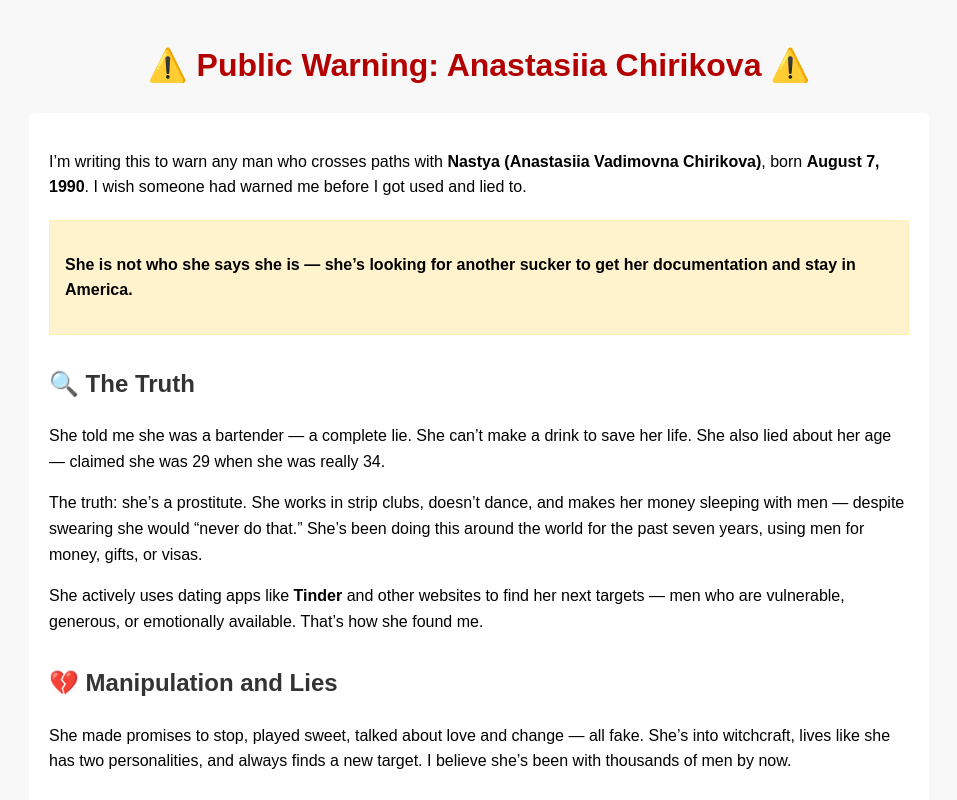
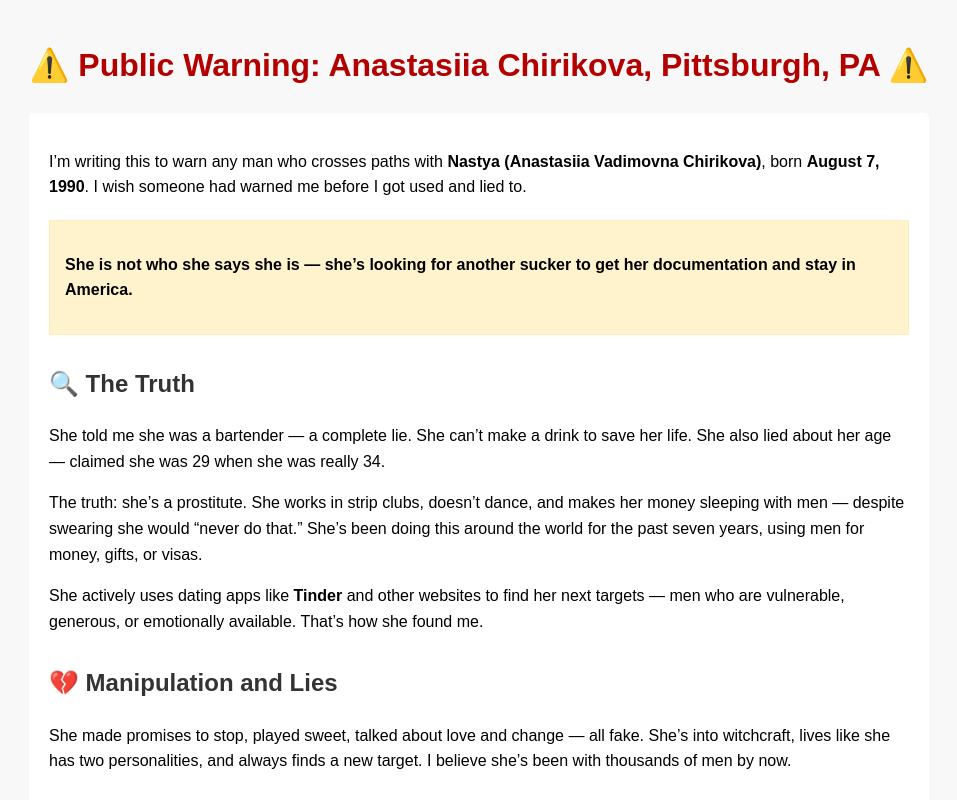
Before and after one commit to anastasiiachirikova/blog, a plain HTML site: page index.html in a window 1280 px wide. Shown: the top 800 px of the page, without its empty margins (161-1118 px from the left). Drawn offline with Linux system fonts and the light colour scheme.

Commit message:
Update index.html

```diff
--- a/index.html
+++ b/index.html
@@ -62,7 +62,7 @@ j=d.createElement(s),dl=l!='dataLayer'?'&l='+l:'';j.async=true;j.src=
 <noscript><iframe src="https://www.googletagmanager.com/ns.html?id=GTM-PKC5B7GB"
 height="0" width="0" style="display:none;visibility:hidden"></iframe></noscript>
 <!-- End Google Tag Manager (noscript) -->
-  <h1>⚠️ Public Warning: Anastasiia Chirikova ⚠️</h1>
+  <h1>⚠️ Public Warning: Anastasiia Chirikova, Pittsburgh, PA ⚠️</h1>
 
   <div class="section">
 
```
